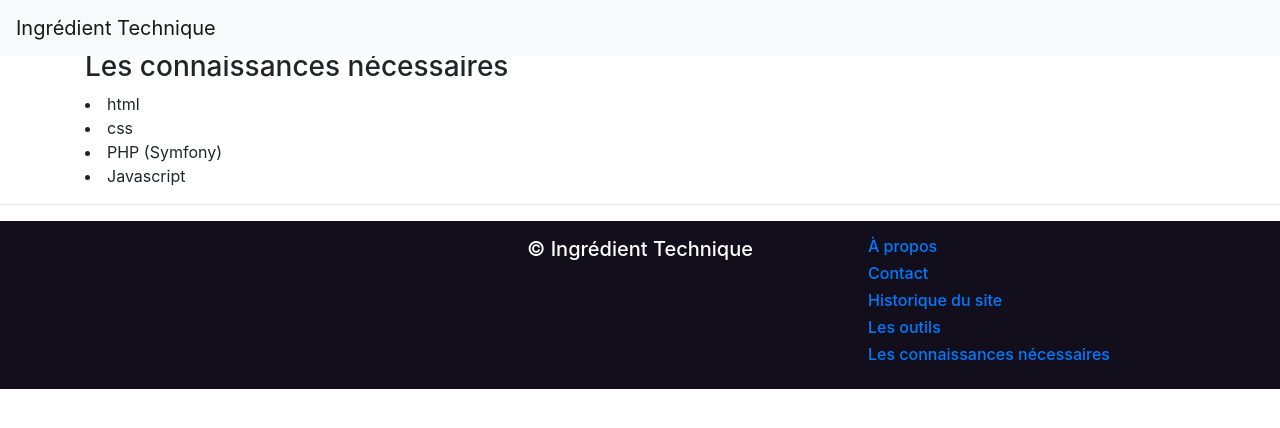
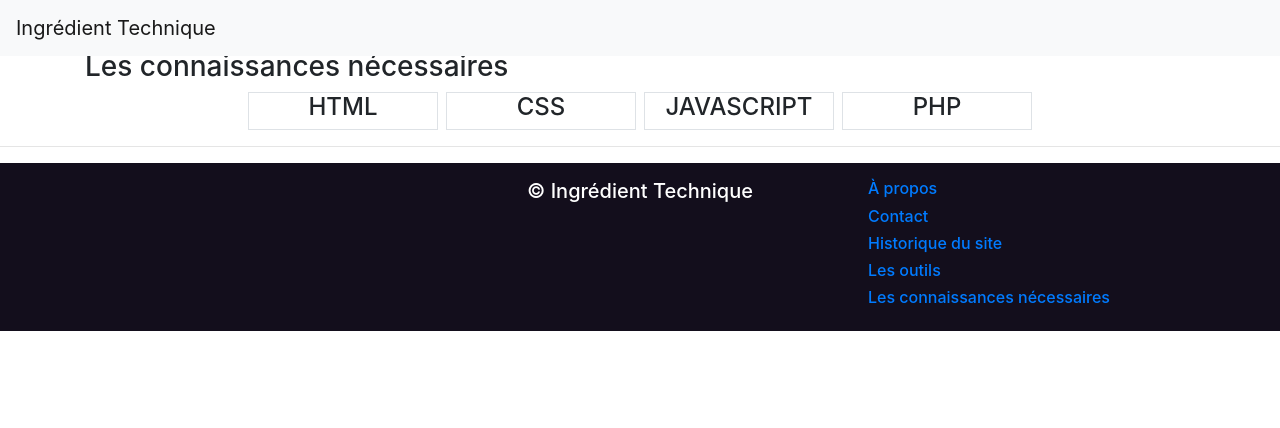
Before and after one commit to sebius77/ingredient-technique, a Symfony app: template templates/default/connaissances.html.twig in a window 1280 px wide. Shown: the top 428 px of the page. Run offline with Twig, Linux system fonts and the light colour scheme; the template is opened without the code that fills it, so the values that code supplies are empty; some libraries are stand-ins or nearby versions.

Commit message:
Modification des templates

```diff
--- a/templates/base.html.twig
+++ b/templates/base.html.twig
@@ -12,7 +12,7 @@
     </head>
     <body>
     <nav class="navbar navbar-light bg-light fixed-top">
-        <a class="navbar-brand" href="#">Ingrédient Technique</a>
+        <a class="navbar-brand" href="{{ path('default') }}">Ingrédient Technique</a>
     </nav>
         {% block body %}{% endblock %}
     <hr>
--- a/templates/default/connaissances.html.twig
+++ b/templates/default/connaissances.html.twig
@@ -5,13 +5,19 @@
 {% block body %}
     <div class="container">
 
-        <div class="row">
-            <div class="col-md-12">
-                <h3>Les connaissances nécessaires</h3>
-                <li>html</li>
-                <li>css</li>
-                <li>PHP (Symfony)</li>
-                <li>Javascript</li>
+        <h3>Les connaissances nécessaires</h3>
+        <div class="row d-flex justify-content-center">
+            <div class="col-md-2 border border-1 mr-2">
+                <h4 class="text-center">HTML</h4>
+            </div>
+            <div class="col-md-2 border border-1 mr-2">
+                <h4 class="text-center">CSS</h4>
+            </div>
+            <div class="col-md-2 border border-1 mr-2">
+                <h4 class="text-center">JAVASCRIPT</h4>
+            </div>
+            <div class="col-md-2 border border-1">
+                <h4 class="text-center">PHP</h4>
             </div>
         </div>
     </div>
--- a/templates/default/historique.html.twig
+++ b/templates/default/historique.html.twig
@@ -17,6 +17,12 @@
                     <li>Création de la première page uniquement en HTML</li>
                     <li>Ajout du framework Bootstrap</li>
                     <li>Ajout d'une barre de navigation</li>
+                    <li>Ajout d'un jumbotron</li>
+                    <li>Structure de la page avec un header et footer</li>
+                    <li>Création de cartes Bootstrap</li>
+                    <li>Création des pages à propos, historique, contact, outils et connaissances</li>
+
+                    <p>Pour le moment je ne m'occupe que de la partie statique du site</p>
                 </ul>
             </div>
         </div>
```
